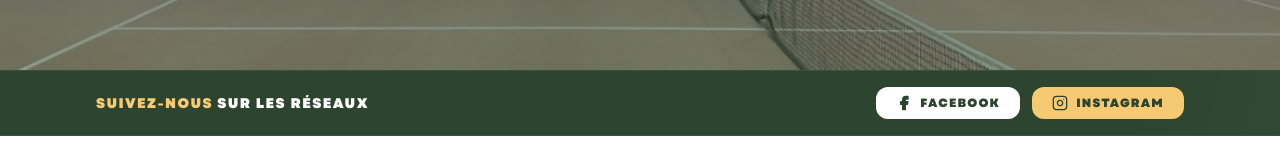
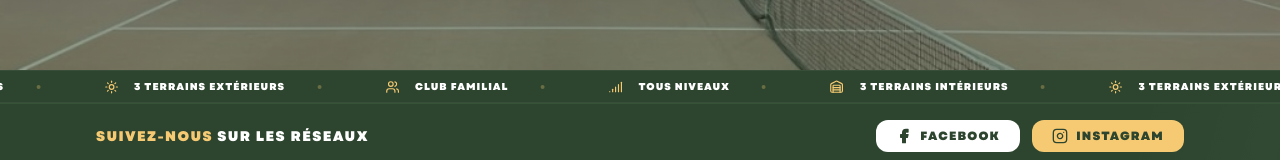
Before and after one commit to martinvnc/Site---TCH, a Next.js app: page / in a window 1280 px wide. Shown: the part 330-490 px from the top of the page. Built offline with nearby package versions, Linux system fonts and the light colour scheme; no server answers; the database is empty.

Commit message:
fix: remise en place du ScrollingTicker supprime par erreur

```diff
--- a/src/app/page.tsx
+++ b/src/app/page.tsx
@@ -1,5 +1,6 @@
 import Header from "@/components/Header";
 import Hero from "@/components/Hero";
+import ScrollingTicker from "@/components/ScrollingTicker";
 import NewsSection from "@/components/NewsSection";
 import SocialBanner from "@/components/SocialBanner";
 import ResultsSection from "@/components/ResultsSection";
@@ -11,6 +12,7 @@ export default function Home() {
             <Header />
             <div className="flex-grow">
                 <Hero />
+                <ScrollingTicker />
                 <NewsSection />
                 <SocialBanner />
                 <ResultsSection />
```
